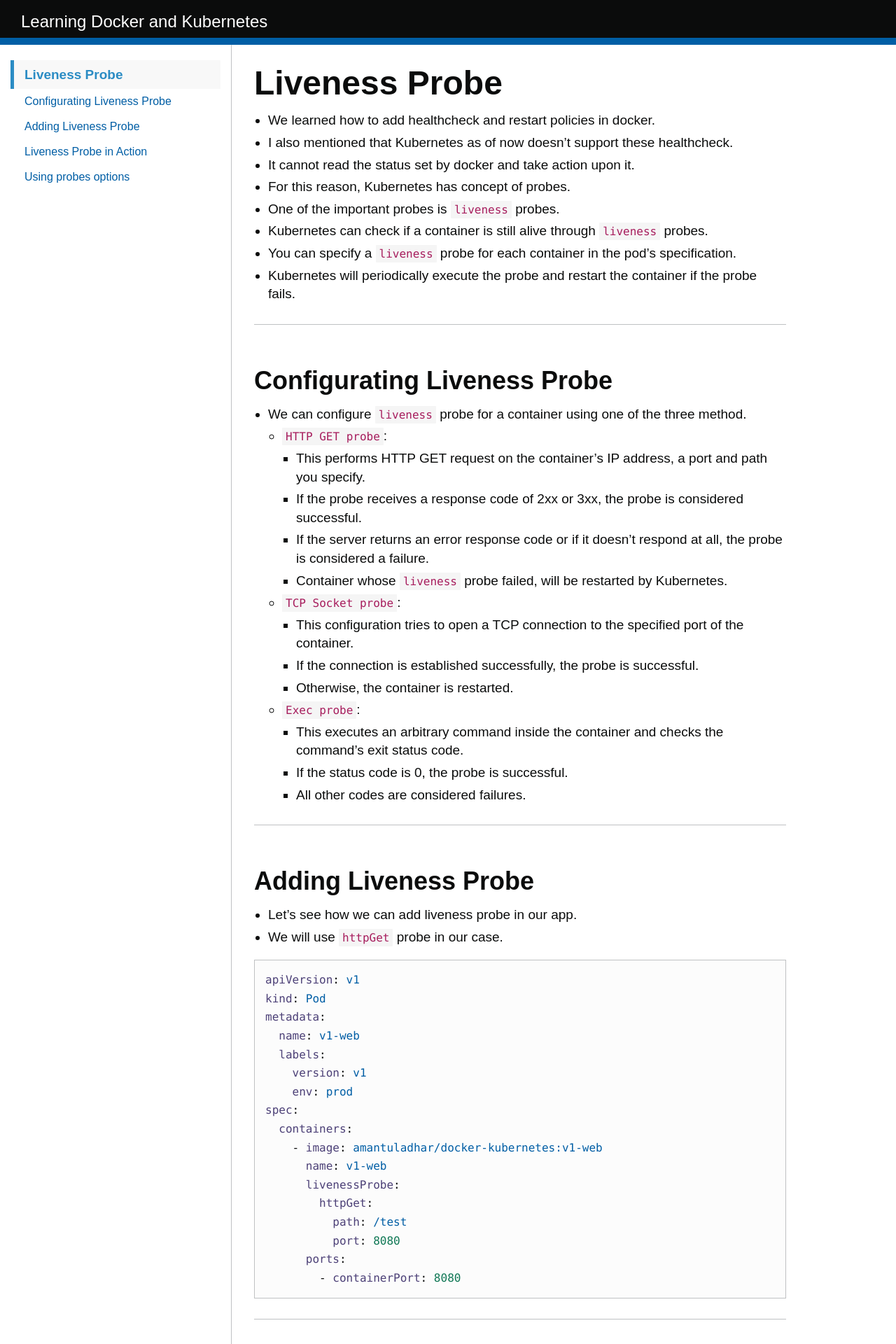
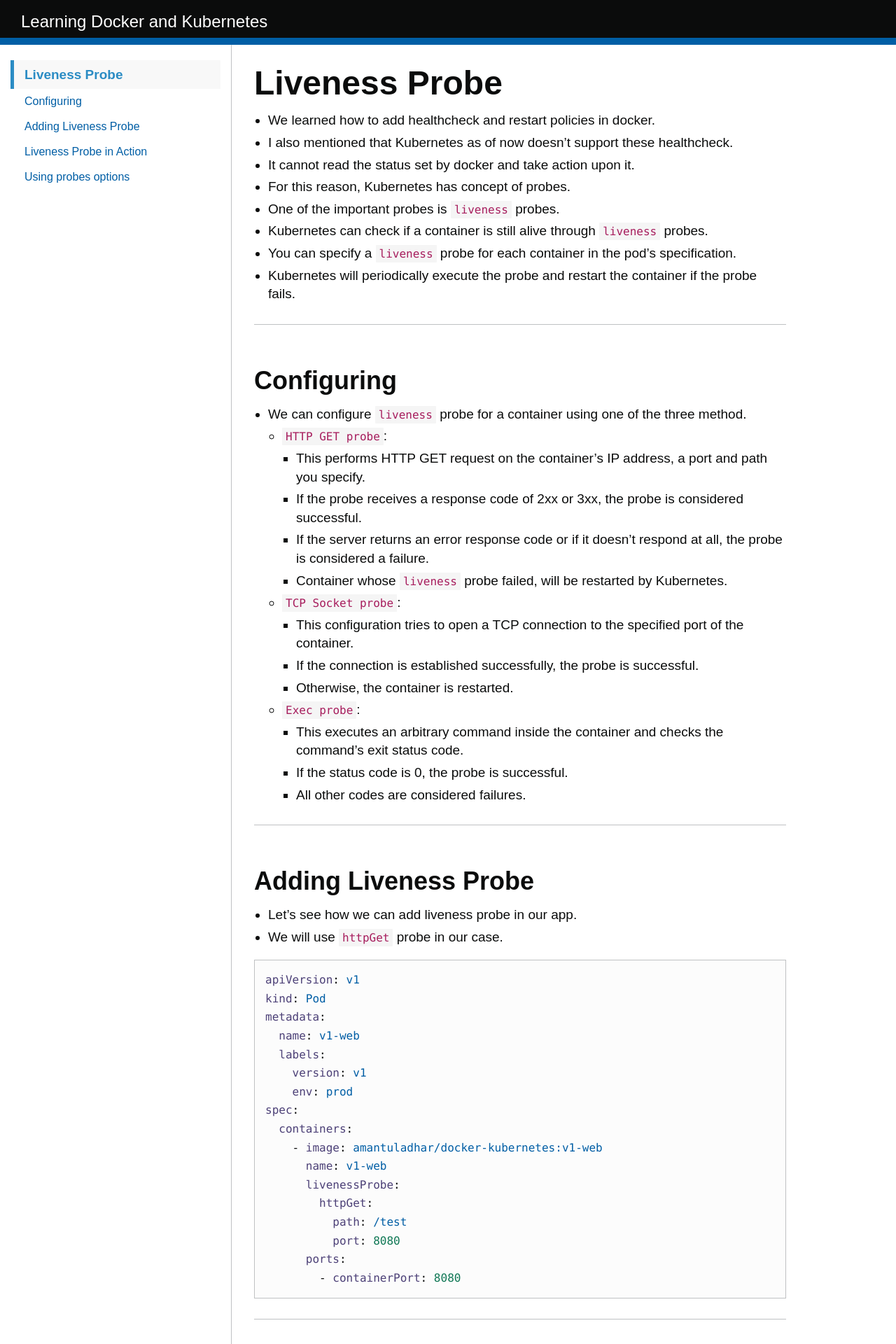
Before and after one commit to amantuladhar/LearnDockerKubernetes, a Jekyll site: the page built from content/04-kubernetes/03-Liveness-Probes.md, in a window 1280 px wide. Shown: the top 1920 px of the page at 70% size. Built offline with Jekyll 4.4.1, drawn with Linux system fonts in a browser that asks for light colours; our own code applies the rules of GitHub Pages for plain Markdown files.

Commit message:
Fix typo

```diff
--- a/content/04-kubernetes/03-Liveness-Probes.md
+++ b/content/04-kubernetes/03-Liveness-Probes.md
@@ -13,7 +13,7 @@ category: Liveness Probe
 * Kubernetes will periodically execute the probe and restart the container if the probe fails.
 
 ---
-## Configurating Liveness Probe
+## Configuring
 * We can configure `liveness` probe for a container using one of the three method.
   * `HTTP GET probe`:
     * This performs HTTP GET request on the container’s IP address, a port and path you specify.
```
Also changed, not shown: content/04-kubernetes/04-Services.md (added).
